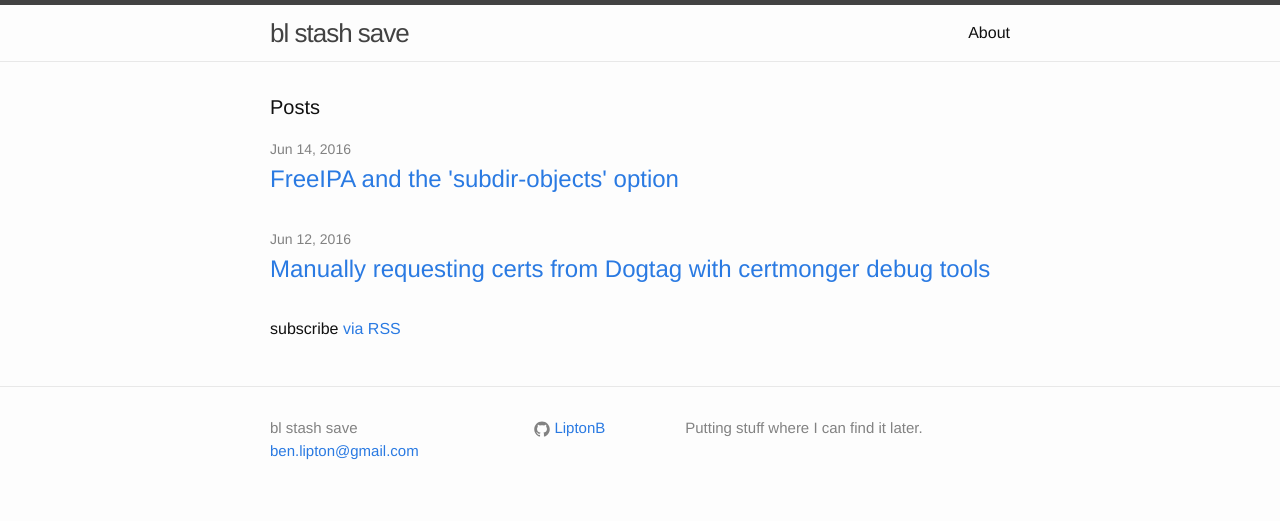
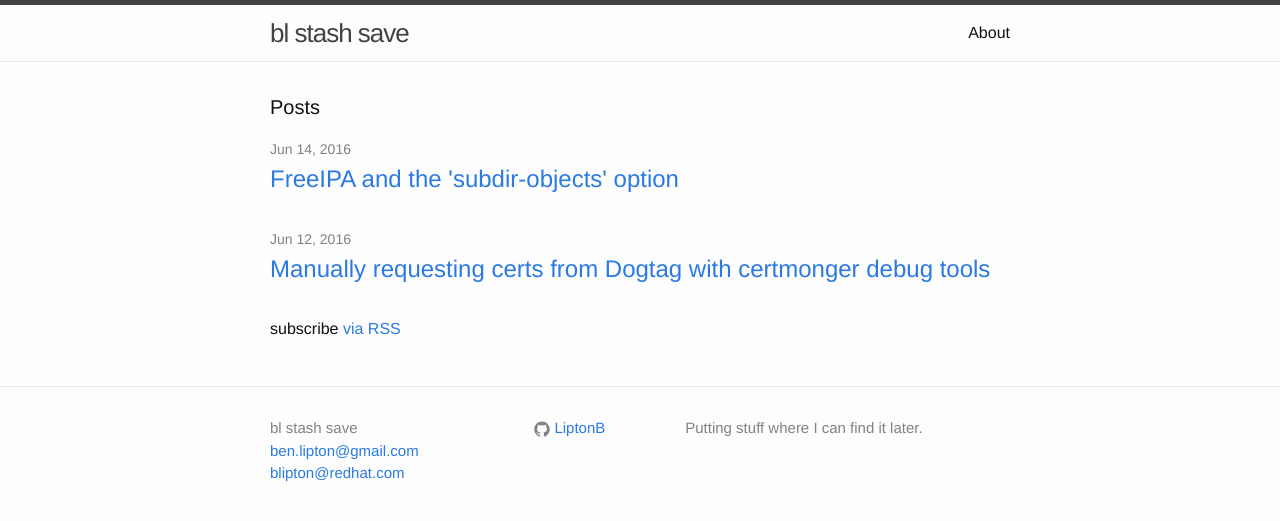
Before and after one commit to LiptonB/LiptonB.github.io, a Jekyll site: the page built from index.html, in a window 1280 px wide. Shown: the top 521 px of the page. Built offline with Jekyll 4.4.1, drawn with Linux system fonts in a browser that asks for light colours.

Commit message:
Add work email address

```diff
--- a/_config.yml
+++ b/_config.yml
@@ -7,7 +7,9 @@
 
 # Site settings
 title: bl stash save
-email: ben.lipton@gmail.com
+email:
+  - ben.lipton@gmail.com
+  - blipton@redhat.com
 description: > # this means to ignore newlines until "baseurl:"
   Putting stuff where I can find it later.
 baseurl: "" # the subpath of your site, e.g. /blog
--- a/_includes/footer.html
+++ b/_includes/footer.html
@@ -6,7 +6,9 @@
       <div class="footer-col footer-col-1">
         <ul class="contact-list">
           <li>{{ site.title }}</li>
-          <li><a href="mailto:{{ site.email }}">{{ site.email }}</a></li>
+          {% for address in site.email %}
+          <li><a href="mailto:{{ address }}">{{ address }}</a></li>
+          {% endfor %}
         </ul>
       </div>
 
```
